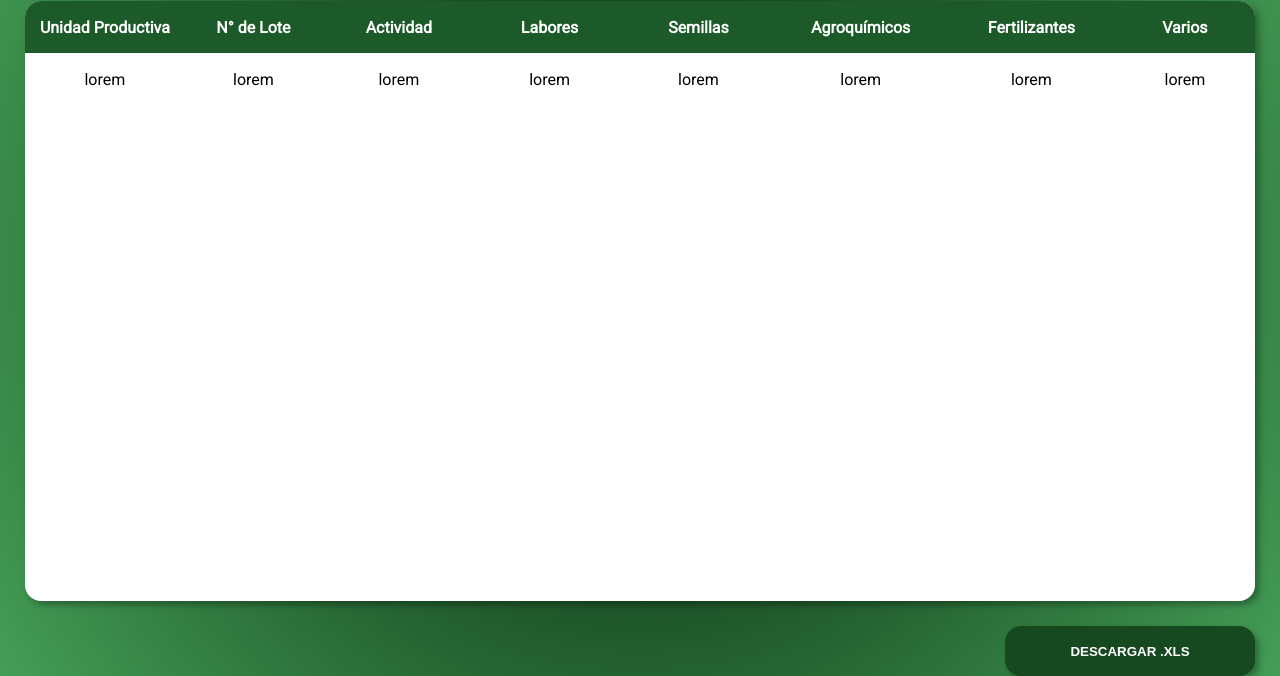
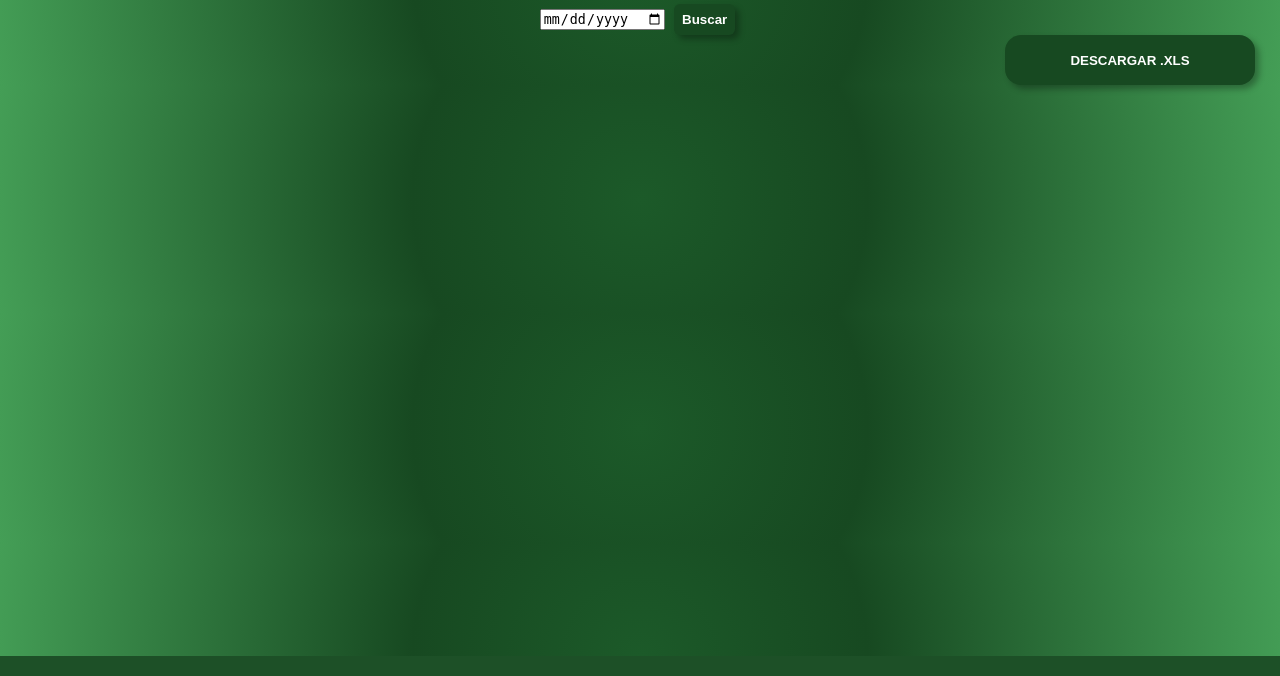
Before and after one commit to Franco2411/Tierrasur-web, a Flask app: page / in a window 1280 px wide. Shown: the part 144-820 px from the top of the page. Run offline with Flask 2, Linux system fonts and the light colour scheme.

Commit message:
Date picker ready

```diff
--- a/tierra/static/style.css
+++ b/tierra/static/style.css
@@ -36,54 +36,32 @@ body {
         }
 
 
-    .formulario {
-            height: 600px;
-            background-color: #fff;
-            margin: 25px;
-            display: flex;
-            flex-direction: column;
-            justify-content: flex-start;
-            align-items: flex-start;
-            border-radius: 16px;
+    .form-date {
+        margin: auto;
+    }
+        .form-date__div label {
+            display: block;
+            margin-bottom: 4px;
+            color: white;
+            font-size: 1.3em;
+            font-weight: 900;
+        }
+        .form-date__div input {
+            margin-right: 5px;
+        }
+        #search {
+            color: #fff;
+            background-color: rgba(23,73,33,1);
             box-shadow: 4px 4px 6px rgba(0,0,0,0.3);
-            overflow: hidden;
-
-    }
-        .form {
-            height: auto;
-            display: flex;
-            flex-direction: column;
-            align-items: flex-start;
-            justify-content: flex-start;
-
+            border: none;
+            border-radius: 6px;
+            padding: 8px;
+            cursor: pointer;
+            font-weight: 700;
         }
-            .tabla {
-                width: 100%;
-                height: auto;
-                text-align: center;
-            }
-            .tabla table {
-                height: auto;
-                width: 100%;
-                border-collapse: collapse;
-            }
-
-            .tabla table tbody tr:nth-child(even) {
-                background-color: rgba(28,90,41,0.5);
-                color: #fff;
-            }
-
-
-            .tabla table tr th {
-                width: 300px;
-                height: 50px;
-                background-color: rgb(28, 90, 41);
-                margin: 0;
-                color: #fff;
-            }
-            .tabla table tr td {
-                height: 50px;
-            }
+        #search:hover {
+            background-color: rgba(23,73,50);
+        }
 
     .excel {
         display: flex;
--- a/tierra/templates/main.html
+++ b/tierra/templates/main.html
@@ -18,39 +18,13 @@
         {% for message in get_flashed_messages() %}
         <div class="flash">{{ message }}</div>
         {% endfor %}
-        <div class="formulario">
-            <form method="GET" class="form">
-                <div class="tabla">
-                    <table>
-                        <thead>
-                           <tr>
-                               <th>Unidad Productiva</th>
-                               <th>N° de Lote</th>
-                               <th>Actividad</th>
-                               <th>Labores</th>
-                               <th>Semillas</th>
-                               <th>Agroquímicos</th>
-                               <th>Fertilizantes</th>
-                               <th>Varios</th>
-                           </tr>
-                        </thead>
-                        <tbody>
-                           <tr>
-                               <td>lorem</td>
-                               <td>lorem</td>
-                               <td>lorem</td>
-                               <td>lorem</td>
-                               <td>lorem</td>
-                               <td>lorem</td>
-                               <td>lorem</td>
-                               <td>lorem</td>
-                           </tr>
-                        </tbody>
-                    </table>
-                </div>
-            </form>
-
-        </div>
+       <form method="POST" class="form-date">
+            <div class="form-date__div">
+                <label for="datee">Fecha</label>
+                <input type="date" name="datee" id="date">
+                <input type="submit" value="Buscar" id="search">
+            </div>
+       </form>
         <div class="excel">
             <form method="POST" class="excel-form">
                 <input type="submit" value="DESCARGAR .XLS">
```
